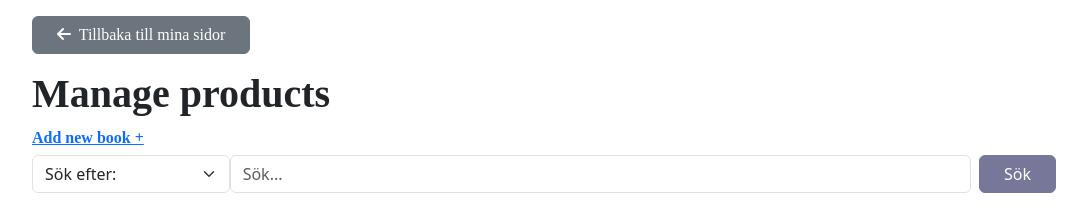
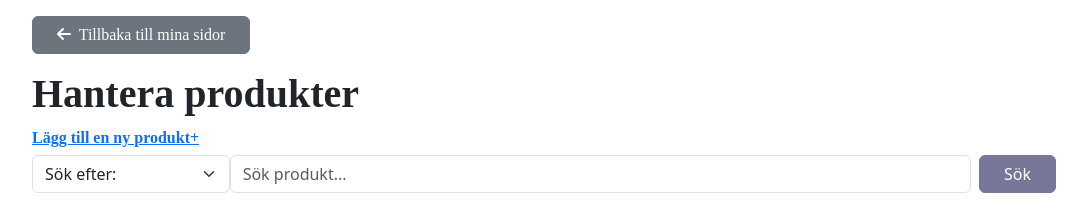
Before and after one commit to SophieN12/BookMarked, a PHP site: page /public/admin/products/manage-products.php in a window 1280 px wide. Shown: the part 100-323 px from the top of the page, without its empty margins (96-1183 px from the left). Run offline with PHP 8.4, Linux system fonts and the light colour scheme; the visitor is signed in with stand-in values (Sample User, id 1); data that the repository does not hold is empty; some libraries are stand-ins or nearby versions; some web fonts are replaced.

Commit message:
Small changes / language corrections

```diff
--- a/public/admin/orders/manage-orders.php
+++ b/public/admin/orders/manage-orders.php
@@ -26,12 +26,12 @@
         </button>
     </a>
 
-    <h1>Manage orders</h1>
+    <h1>Hantera ordrar</h1>
 
     <div id="messages"></div>
 
     <form id="search-form" class="d-flex" role="search" method="post" >
-        <input class="form-control me-2" id="search-bar" name="search-result" type="search" placeholder="Search by id..." aria-label="Search">
+        <input class="form-control me-2" id="search-bar" name="search-result" type="search" placeholder="Sök efter id..." aria-label="Search">
         <input type="submit" class="btn btn-primary px-4" id="search-submit" name="searchOrderBtn" value="Sök">
     </form>
 
--- a/public/admin/products/add-product.php
+++ b/public/admin/products/add-product.php
@@ -132,7 +132,7 @@
                 </div>
 
                 <div class="form-floating mb-3">
-                    <select class="form-select pt-2" aria-label="Default select example" name="category" placeholder="Kategori">
+                    <select class="form-select pt-2" aria-label="Default select example" name="category" placeholder="Kategori" multiple>
                         <option value="" disabled selected hidden>Kategori</option>
                         <option value="Romantik">Romantik</option>
                         <option value="Science Fiction">Science Fiction</option>
--- a/public/admin/products/manage-products.php
+++ b/public/admin/products/manage-products.php
@@ -58,11 +58,11 @@
         </button>
     </a>
 
-    <h1>Manage products</h1>
+    <h1>Hantera produkter</h1>
 
     <div id="messages"></div>
 
-    <a href="add-product.php" class="add-link">Add new book +</a>
+    <a href="add-product.php" class="add-link">Lägg till en ny produkt+</a>
 
     <form id="search-form" class="d-flex" role="search" method="post" >
         <select class="form-select w-25" name="searchBy">
@@ -71,7 +71,7 @@
             <option value="author">Författare</option>
             <option value="id">ID</option>
         </select>
-        <input class="form-control me-2" id="search-bar" name="search-result" type="search" placeholder="Sök..." aria-label="Search">
+        <input class="form-control me-2" id="search-bar" name="search-result" type="search" placeholder="Sök produkt..." aria-label="Search">
         <input type="submit" class="btn btn-primary px-4" id="search-submit" name="searchSubmitBtn" value="Sök">
     </form>
 
--- a/public/admin/users/manage-users.php
+++ b/public/admin/users/manage-users.php
@@ -71,11 +71,11 @@
         </button>
     </a>
 
-    <h1>Manage users</h1>
+    <h1>Hantera användare</h1>
 
     <div id="messages"></div>
 
-    <a href="add-user.php" class="add-link">Add new user +</a>
+    <a href="add-user.php" class="add-link">Lägg till ny användare+</a>
 
     <form id="search-form" class="d-flex" role="search" method="post" >
         <select class="form-select w-25" name="searchBy">
@@ -86,7 +86,7 @@
             <option value="phone">Phone</option>
         </select>
 
-        <input class="form-control me-2" id="search-bar" name="search-result" type="search" placeholder="Search..." aria-label="Search">
+        <input class="form-control me-2" id="search-bar" name="search-result" type="search" placeholder="Sök användare..." aria-label="Search">
         <input type="submit" class="btn btn-primary px-4" id="search-submit" name="searchUserBtn" value="Sök">
     </form>
 
--- a/public/users/js/login.js
+++ b/public/users/js/login.js
@@ -11,7 +11,6 @@ loginButton.addEventListener("click", function(e){
 
 const queryString = window.location.search;
 const urlParams = new URLSearchParams(queryString);
-let closeAlertButton = document.getElementsByClassName('alert-close-btn');
 
 const registerBtn = document.getElementById("createAccountBtn");
 const registerFields = document.querySelectorAll("#create-account-form input");
@@ -42,3 +41,6 @@ function resetParams() {
     loginMessages.innerHTML = '';
     registerMessages.innerHTML = '';
 }
+
+let closeAlertButton = document.getElementsByClassName('alert-close-btn');
+closeAlertButton[0].addEventListener("click", resetParams);
```
Also changed, not shown: public/users/my-page.php (+10 -12 lines), public/admin/products/product-images/seven-husbands-of-evelyn-hugo.png (added), public/img/avatar-admin.png (added).
